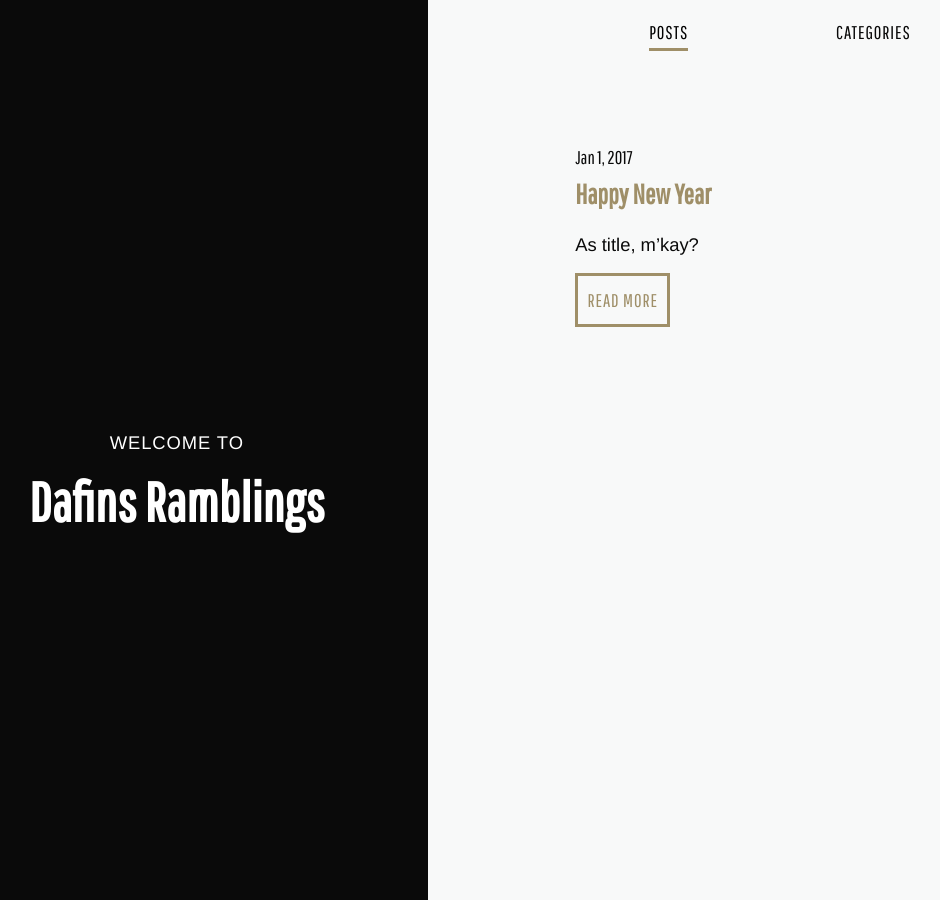
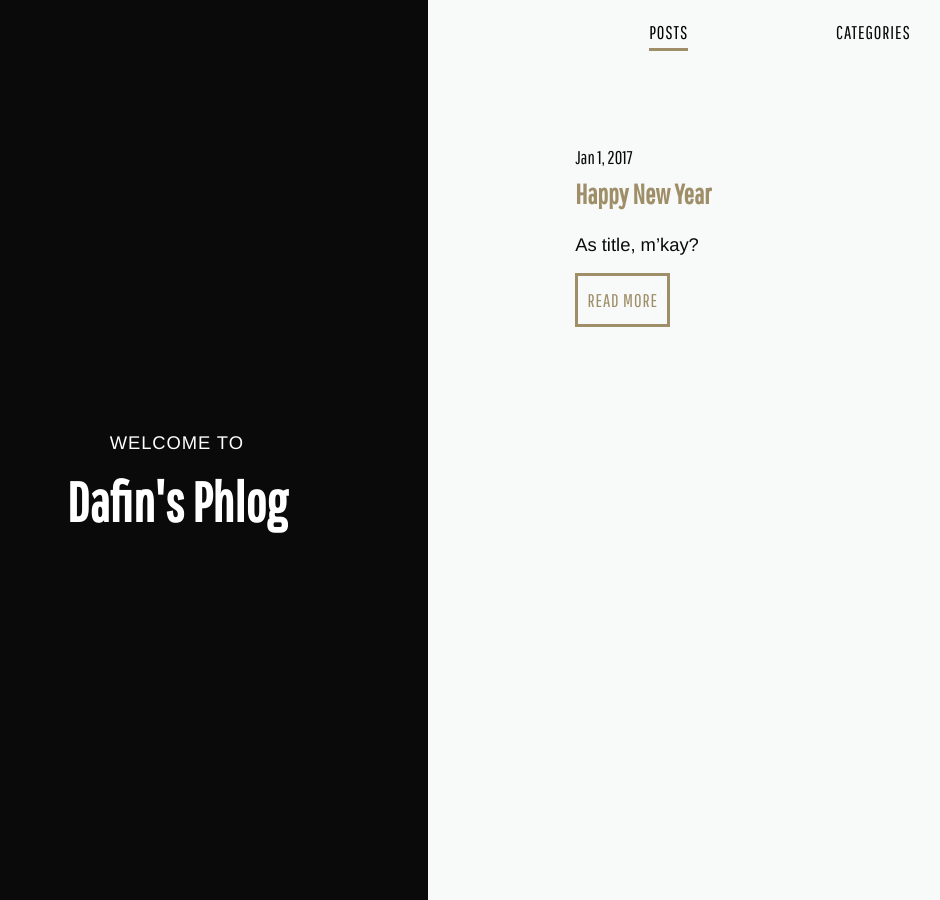
Before and after one commit to Dafin/dafin.github.io, a Jekyll site: the page built from index.html, in a window 1280 px wide. Shown: the whole page, without its empty margins (148-1088 px from the left). Built offline with Jekyll 4.4.1, drawn with Linux system fonts in a browser that asks for light colours; nearby versions of some CDN libraries; the list of posts is cut into pages by our own code.

Commit message:
- Changed Title to reflecting new purpose of this blog / phlog

```diff
--- a/_config.yml
+++ b/_config.yml
@@ -1,6 +1,6 @@
 # Site settings
 
-title: "Dafins Ramblings"
+title: "Dafin's Phlog"
 baseurl: ""
 
 paginate: 5
```
